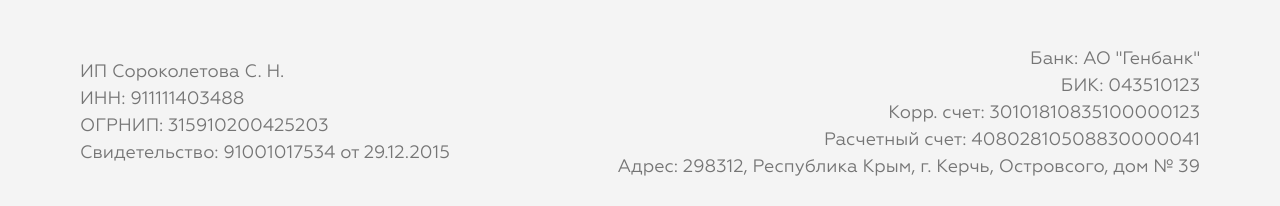
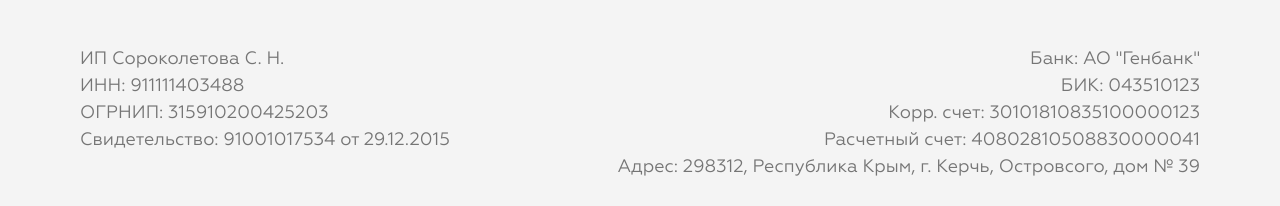
Before and after one commit to BorisSlonov/sorokoletova-main, a plain HTML site: page index.html in a window 1280 px wide. Shown: the part 8244-8450 px from the top of the page. Drawn offline with nearby package versions, Linux system fonts and the light colour scheme.

Commit message:
Add files via upload

```diff
--- a/css/_footer.scss
+++ b/css/_footer.scss
@@ -12,6 +12,13 @@
     flex-wrap: wrap;
     justify-content: space-between;
     align-items: center;
+}
+
+.footer-row {
+    width: 100%;
+    display: flex;
+    justify-content: space-between;
+    align-items: flex-start;
 }
 
 .footer-item {
--- a/index.html
+++ b/index.html
@@ -1040,6 +1040,7 @@
                     </span>
                 </div>
                 <!-- item -->
+                <div class="footer-row">
                     <!-- item -->
                     <div class='footer-item'>
                         <span class='brand prelast'>
@@ -1063,6 +1064,7 @@
                     <!-- item -->
                 </div>
             </div>
+        </div>
     </footer>
 
 
```
Also changed, not shown: css/style.css, 1 other file. Lines whose indentation alone changed are shown as unchanged.
